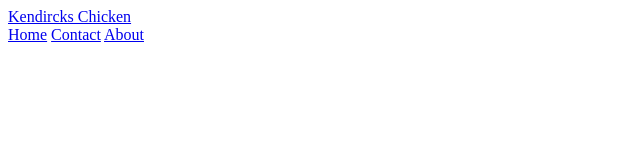
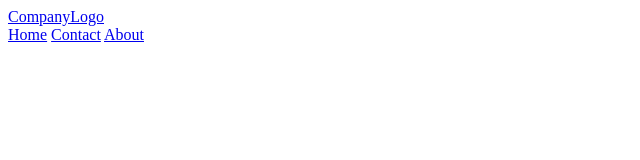
Before and after one commit to fortnitelover12345/L2DTSD-Takeaway-website-assesment, a plain HTML site: page index.html in a window 1280 px wide. Shown: the full height of the page, 0-640 px from the left. Drawn offline with Linux system fonts and the light colour scheme.

Commit message:
refix of header

```diff
--- a/index.html
+++ b/index.html
@@ -1,6 +1,6 @@
 <!DOCTYPE html>
 <html lang="en">
-    <link ref="spreadsheet" href="style.css">
+    <link ref="=stylesheet" href="style.css">
 <head>
     <meta charset="UTF-8">
     <meta name="viewport" content="width=device-width, initial-scale=1.0">
@@ -8,12 +8,13 @@
 </head>
 <body>
     <div class="header">
-        <a href="#default" class="logo">Kendircks Chicken</a>
+        <a href="#default" class="logo">CompanyLogo</a>
         <div class="header-right">
           <a class="active" href="#home">Home</a>
           <a href="#contact">Contact</a>
           <a href="#about">About</a>
         </div>
       </div>
+
 </body>
 </html>
```
Also changed, not shown: style.css (line endings or trailing spaces).
